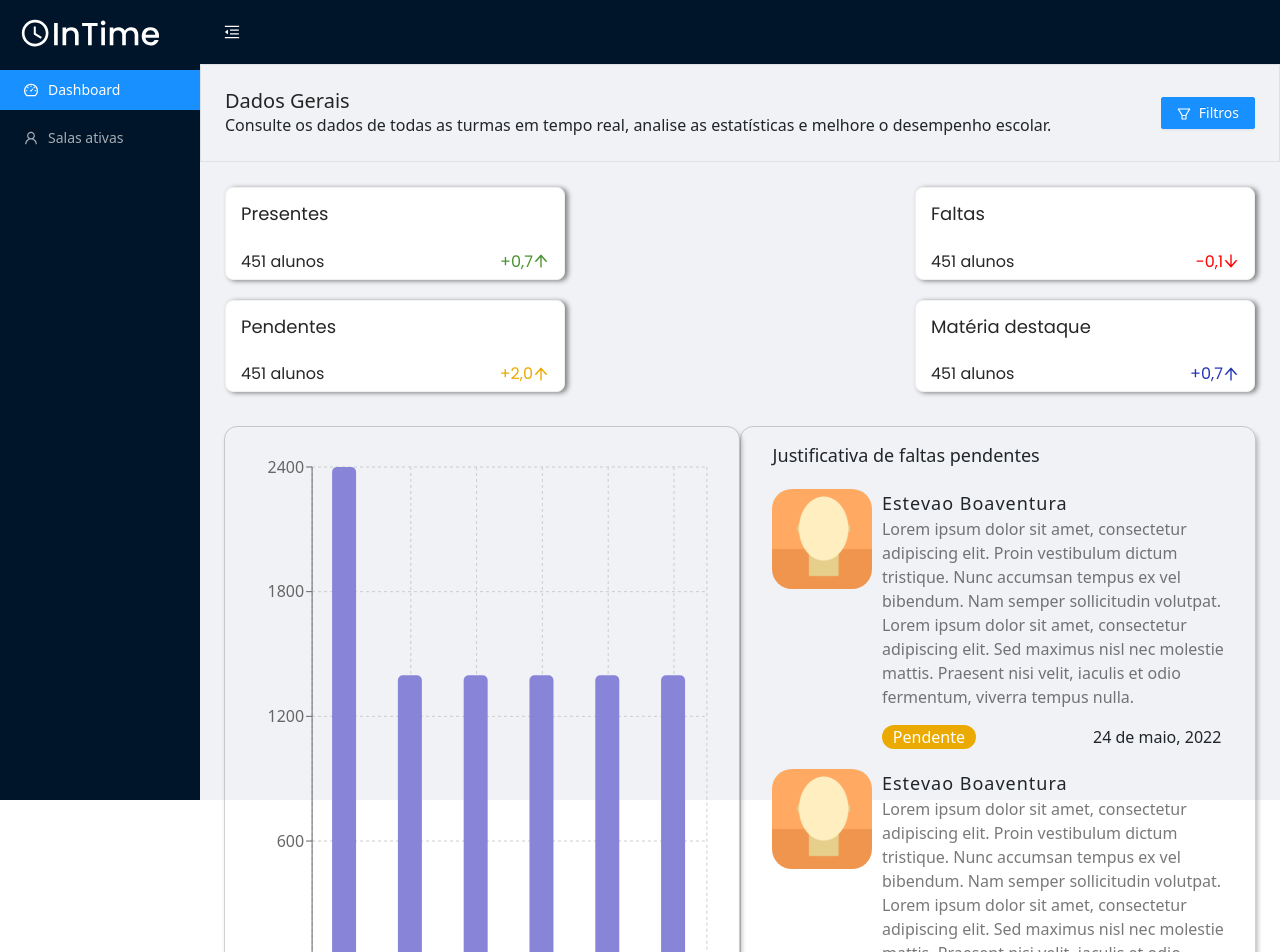
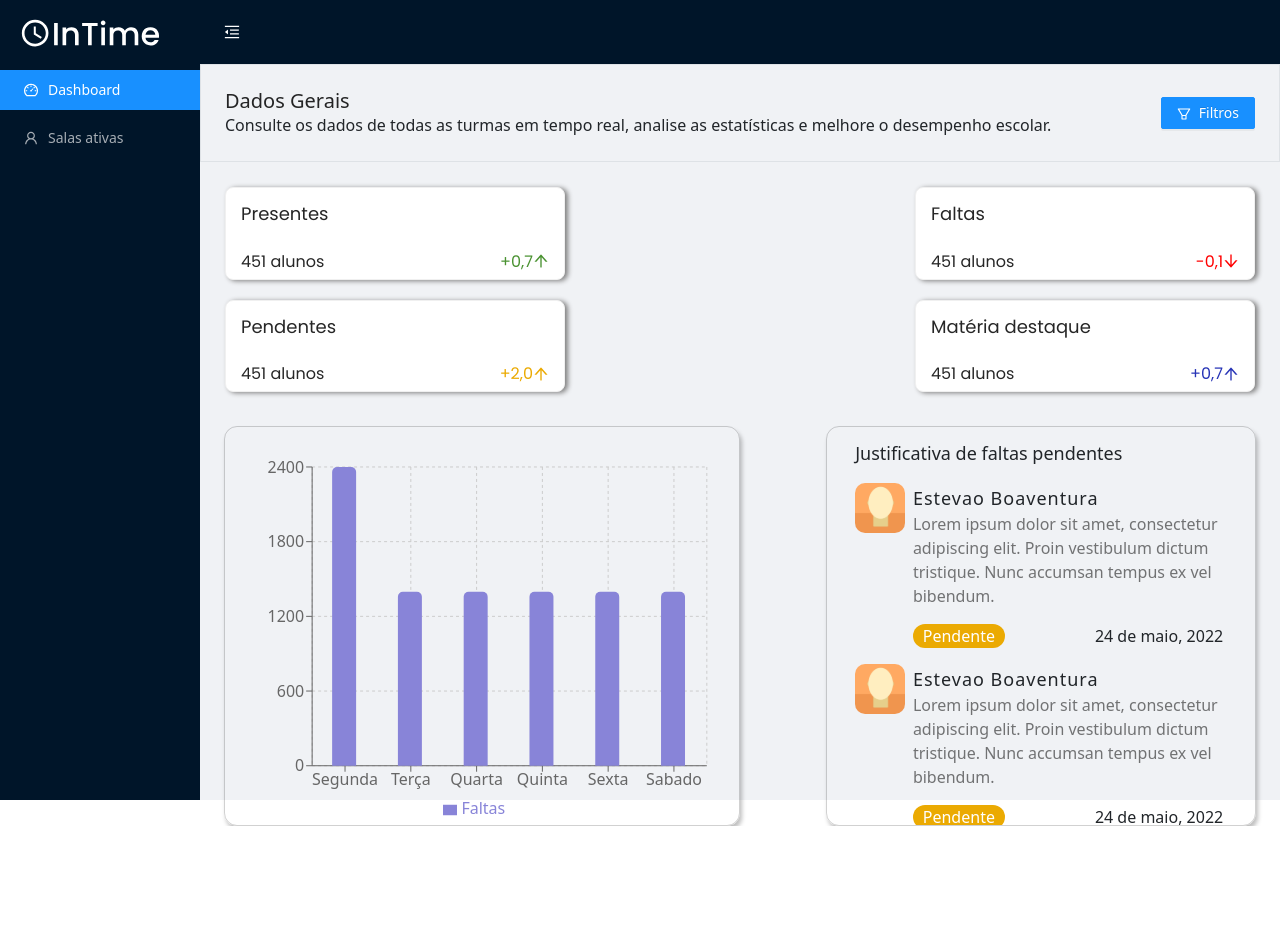
Before and after one commit to Team-InTime/intime-web-app, a React (Create React App) app: page / in a window 1280 px wide. Shown: the top 952 px of the page. After the commit the page ends 826 px from the top, so only its background shows below. Built offline with nearby package versions, Linux system fonts and the light colour scheme.

Commit message:
ARRUAMANDO ESPACAMENTO CARD

```diff
--- a/src/components/MiddleContent/lineChart.tsx
+++ b/src/components/MiddleContent/lineChart.tsx
@@ -35,12 +35,12 @@ type DynamicLineChartProps = {
 
 const DynamicLineChart = ({ className }: DynamicLineChartProps) => {
   return (
-    <div className={`${className} col-md-6`}>
+    <div className={`${className} col-md-6 col-sm-12`}>
       <ResponsiveContainer className="chart-container" width="100%" height="100%">
         <BarChart
           className="bar-chart"
-          width={500}
-          height={300}
+          width={400}
+          height={200}
           data={data}
           margin={{
             top: 30,
@@ -68,8 +68,7 @@ export default styled(DynamicLineChart)`
   border: 1px solid rgba(0, 0, 0, 0.18);
   box-shadow: 2px 4px 4px rgba(0, 0, 0, 0.25);
   border-radius: 13px;
-
-  max-height: 600px;
+  max-height: 400px;
   padding-bottom: 1%;
   .chart-container {
     width: 100%;
--- a/src/components/MiddleContent/suggestionsCard.tsx
+++ b/src/components/MiddleContent/suggestionsCard.tsx
@@ -10,7 +10,7 @@ type DynamicSuggestionsCardProps = {
 // PASSANDO AS PROPS CORRETAS ELE MONTA OS VALORES DE FORMA DINAMICA
 const DynamicSuggestionsCard = ({ className, children }: DynamicSuggestionsCardProps) => {
   return (
-    <div className={`${className} col-md-6`}>
+    <div className={`${className} col-md-5 col-sm-12`}>
 <div className="title-div">Justificativa de faltas pendentes</div>
       {children}
     </div>
@@ -20,7 +20,7 @@ const DynamicSuggestionsCard = ({ className, children }: DynamicSuggestionsCardP
 export default styled(DynamicSuggestionsCard)`
   display: flex;
   flex-direction: column;
-  max-height: 600px;
+  max-height: 400px;
   border: 1px solid rgba(0, 0, 0, 0.18);
   box-shadow: 2px 4px 4px rgba(0, 0, 0, 0.25);
   border-radius: 13px;
@@ -42,10 +42,8 @@ export default styled(DynamicSuggestionsCard)`
     margin-left: 2%;
     margin-bottom: 2%;
     > img {
-      min-width: 80px;
-      max-width: 100px;
-      min-height: 80px;
-      max-height: 100px;
+      width: 50px;
+      height: 50px;
       margin-left: 0;
       object-fit: cover;
       border-radius: 20%;
--- a/src/pages/Dashboard/dashboard.tsx
+++ b/src/pages/Dashboard/dashboard.tsx
@@ -17,7 +17,7 @@ export function Dashboard() {
             height: "auto"
           }}>
         <div className="d-sm-flex m-b-5 align-items-center justify-content-between">
-          <div className="media align-items-center m-b-5">
+          <div className="media align-items-center m-b-6">
             <div className="media-body m-l-15">
               <h5 className="mb-0">Dados Gerais</h5>
               <span className="text-gray font-size-13">Consulte os dados de todas as turmas em tempo real, analise as estatísticas e melhore o desempenho escolar.</span>
@@ -33,12 +33,12 @@ export function Dashboard() {
       </div>
 
       <ChartsEstimate/>
-     <div className='row m-4'>
+     <div className='row m-4 justify-content-between'>
       <DynamicLineChart />
       <DynamicSuggestionsCard>
-          <SuggestionCardContent image={image} name={"Estevao Boaventura"} desc={"Lorem ipsum dolor sit amet, consectetur adipiscing elit. Proin vestibulum dictum tristique. Nunc accumsan tempus ex vel bibendum. Nam semper sollicitudin volutpat. Lorem ipsum dolor sit amet, consectetur adipiscing elit. Sed maximus nisl nec molestie mattis. Praesent nisi velit, iaculis et odio fermentum, viverra tempus nulla."} status={"Pendente"} date={"24 de maio, 2022"}/>
-          <SuggestionCardContent image={image} name={"Estevao Boaventura"} desc={"Lorem ipsum dolor sit amet, consectetur adipiscing elit. Proin vestibulum dictum tristique. Nunc accumsan tempus ex vel bibendum. Nam semper sollicitudin volutpat. Lorem ipsum dolor sit amet, consectetur adipiscing elit. Sed maximus nisl nec molestie mattis. Praesent nisi velit, iaculis et odio fermentum, viverra tempus nulla."} status={"Pendente"} date={"24 de maio, 2022"}/>
-          <SuggestionCardContent image={image} name={"Estevao Boaventura"} desc={"Lorem ipsum dolor sit amet, consectetur adipiscing elit. Proin vestibulum dictum tristique. Nunc accumsan tempus ex vel bibendum. Nam semper sollicitudin volutpat. Lorem ipsum dolor sit amet, consectetur adipiscing elit. Sed maximus nisl nec molestie mattis. Praesent nisi velit, iaculis et odio fermentum, viverra tempus nulla."} status={"Pendente"} date={"24 de maio, 2022"}/>
+          <SuggestionCardContent image={image} name={"Estevao Boaventura"} desc={"Lorem ipsum dolor sit amet, consectetur adipiscing elit. Proin vestibulum dictum tristique. Nunc accumsan tempus ex vel bibendum. "} status={"Pendente"} date={"24 de maio, 2022"}/>
+          <SuggestionCardContent image={image} name={"Estevao Boaventura"} desc={"Lorem ipsum dolor sit amet, consectetur adipiscing elit. Proin vestibulum dictum tristique. Nunc accumsan tempus ex vel bibendum. "} status={"Pendente"} date={"24 de maio, 2022"}/>
+          <SuggestionCardContent image={image} name={"Estevao Boaventura"} desc={"Lorem ipsum dolor sit amet, consectetur adipiscing elit. Proin vestibulum dictum tristique. Nunc accumsan tempus ex vel bibendum. "} status={"Pendente"} date={"24 de maio, 2022"}/>
       </DynamicSuggestionsCard>
       </div>
     </div>
```
